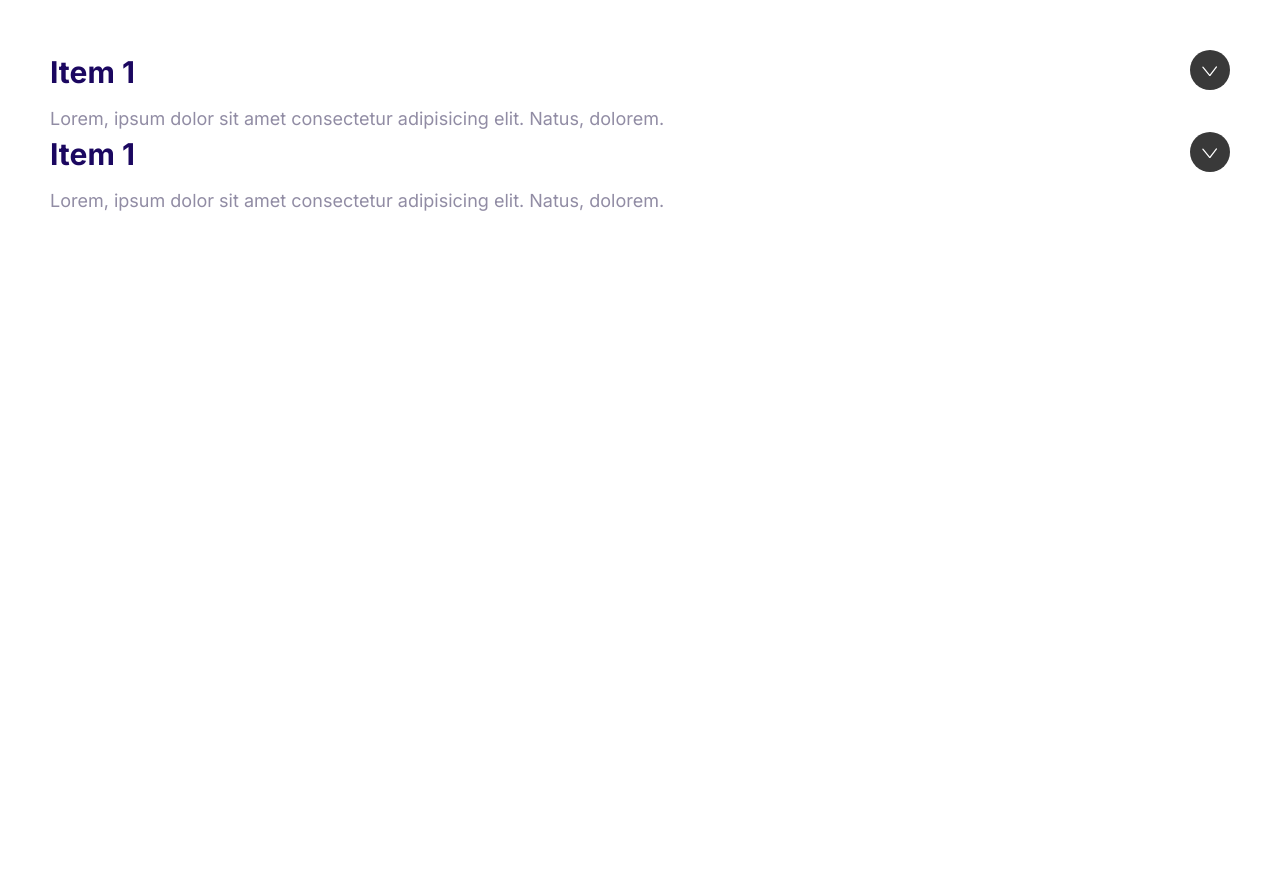
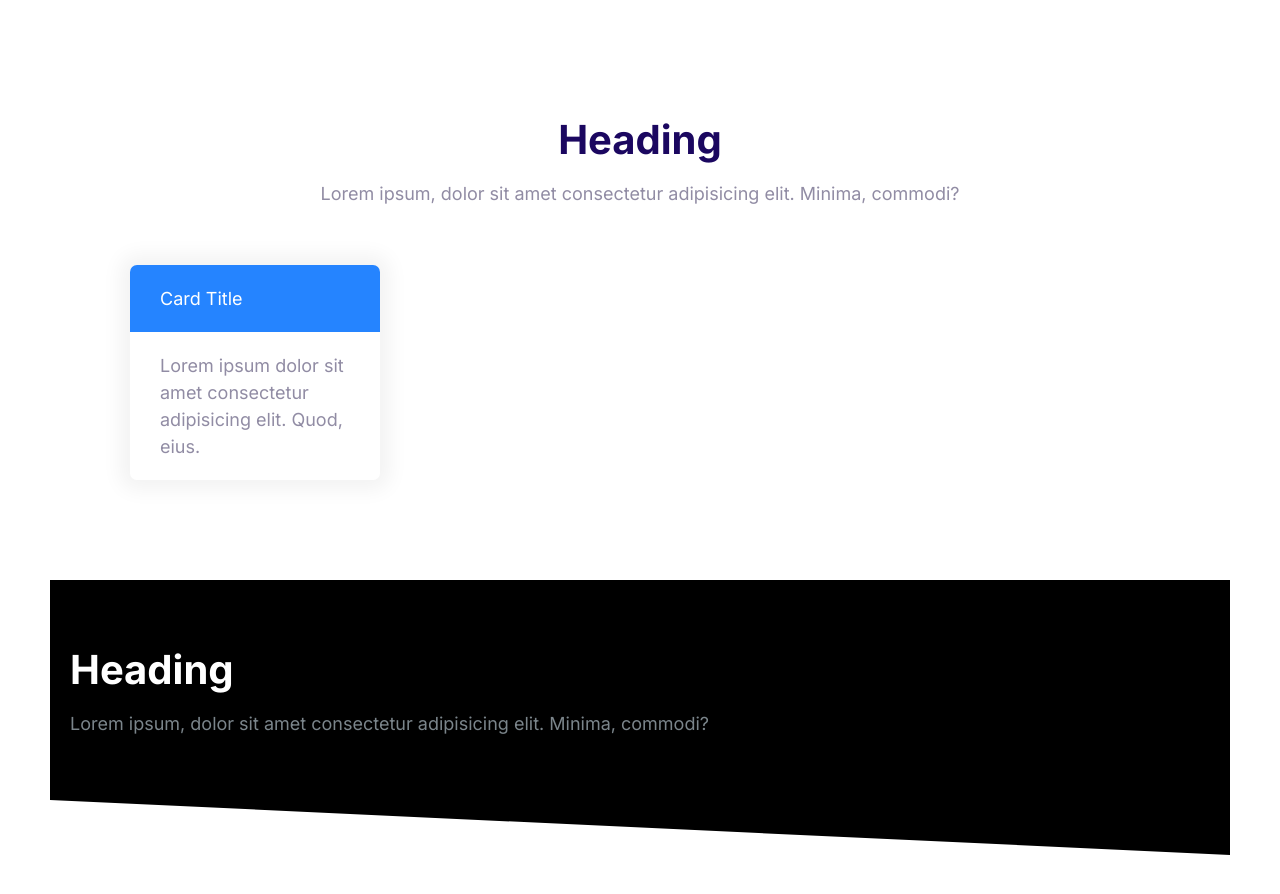
Before and after one commit to ivannetreba/mushify, a plain HTML site: page index.html in a window 1280 px wide. Before the commit the page ends 800 px from the top, so only its background shows below. Drawn offline with Linux system fonts and the light colour scheme.

Commit message:
Define block components.

```diff
--- a/css/styles.css
+++ b/css/styles.css
@@ -597,3 +597,43 @@ a {
   max-height: 100vh;
   opacity: 1;
 }
+
+
+/* Blocks */
+
+.block {
+  --padding-vertical: 6rem;
+  padding: var(--padding-vertical) 2rem;
+}
+
+.block__header {
+  text-align: center;
+}
+
+.block__heading {
+  margin-top: 0;
+}
+
+.block--dark {
+  background: #000;
+  color: #7b858b;
+}
+
+.block--dark .block__heading {
+  color: #fff;
+}
+
+.block--skewed-right {
+  padding-bottom: calc(var(--padding-vertical) + 4rem);
+  clip-path: polygon(0% 0%, 100% 0%, 100% 100%, 0% 80%);
+}
+
+.block--skewed-left {
+  padding-bottom: calc(var(--padding-vertical) + 4rem);
+  clip-path: polygon(0% 0%, 100% 0%, 100% 80%, 0% 100%);
+}
+
+.container {
+  max-width: 1140px;
+  margin: 0 auto;
+}
--- a/index.html
+++ b/index.html
@@ -11,28 +11,30 @@
   <link rel="stylesheet" href="css/styles.css" />
 </head>
 <body style="padding: 5rem;">
-  <div class="collapsible collapsible--expanded">
-    <header class="collapsible__header">
-      <h2 class="collapsible__heading">Item 1</h2>
-      <svg class="icon icon--white collapsible__chevron">
-        <use xlink:href="images/sprite.svg#chevron"></use>
-      </svg>
+  <section class="block container">
+    <header class="block__header">
+      <h2 class="block__heading">Heading</h2>
+      <p>
+        Lorem ipsum, dolor sit amet consectetur adipisicing elit. Minima, commodi?
+      </p>
     </header>
-    <div class="collapsible__content">
-      Lorem, ipsum dolor sit amet consectetur adipisicing elit. Natus, dolorem.
+    <div style="width: 30%; padding: 4rem">
+      <div class="card card--primary">
+        <header class="card__header">Card Title</header>
+        <div class="card__body">
+          Lorem ipsum dolor sit amet consectetur adipisicing elit. Quod, eius.
+        </div>
+      </div>
     </div>
-  </div>
-  <div class="collapsible collapsible--expanded">
-    <header class="collapsible__header">
-      <h2 class="collapsible__heading">Item 1</h2>
-      <svg class="icon icon--white collapsible__chevron">
-        <use xlink:href="images/sprite.svg#chevron"></use>
-      </svg>
-    </header>
-    <div class="collapsible__content">
-      Lorem, ipsum dolor sit amet consectetur adipisicing elit. Natus, dolorem.
+  </section>
+  <section class="block block--dark block--skewed-right">
+    <div class="container">
+      <h2 class="block__heading">Heading</h2>
+      <p>
+        Lorem ipsum, dolor sit amet consectetur adipisicing elit. Minima, commodi?
+      </p>
     </div>
-  </div>
+  </section>
   <script src="js/main.js"></script>
 </body>
 </html>
```
Also changed, not shown: components/blocks.html (added, +24 -0 lines), components/cards.html (+1 -1 lines).
